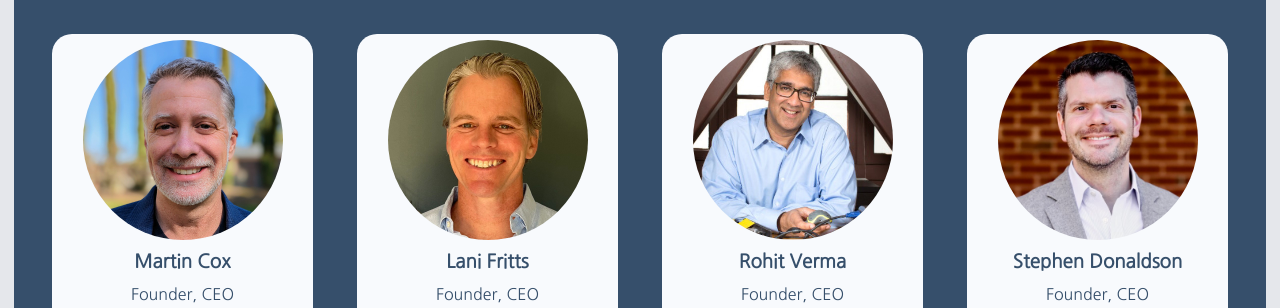
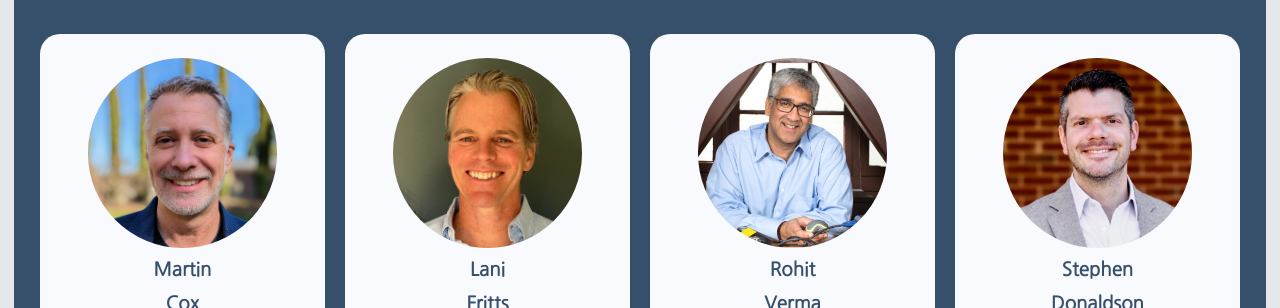
Before and after one commit to dustinhcox/anchornetworks, a plain HTML site: page about.html in a window 1280 px wide. Shown: the part 519-827 px from the top of the page. Drawn offline with nearby package versions, Linux system fonts and the light colour scheme.

Commit message:
Responsive adjustments to About page

```diff
--- a/about.html
+++ b/about.html
@@ -46,7 +46,7 @@
                 <div id="abouttop">
                     <div id="aboutanimage"><img id="anlogo" src="images/icon.svg" alt="Anchor Networks Logo"/></div>
                     <div id="aboutantext">
-                        <p>Welcome to Anchor Networks, an IT Managed Service Provider that merges
+                        <p id="aboutpone">Welcome to Anchor Networks, an IT Managed Service Provider that merges
                         technology with an unwavering commitment to the healthcare and Applied Behavior Analysis (ABA) industries. Established in 2003
                         out of a compelling need for compassionate guidance, our journey began by offering assistance to a select group of partners.</p>
                         <p>Today, our mission is elevated, driven by a dedicated leadership team that doesn't just understand Technology and ABA, but lives
@@ -56,25 +56,29 @@
                 <div id="founders">
                     <div class="profile">
                         <img class="profilephoto" src="images/mc.jpeg" alt="Martin Cox Profile Photo"/>
-                        <h3>Martin Cox</h3>
+                        <h3>Martin</h3>
+                        <h3>Cox</h3>
                         <p>Founder, CEO</p>
                         <a href="https://www.linkedin.com/in/martycox/"><img class="profilelinkedin" src="images/LI-Logo.png" alt="LinkedIn Logo"/></a>
                     </div>
                     <div class="profile">
                         <img class="profilephoto" src="images/lf.jpeg" alt="Martin Cox Profile Photo"/>
-                        <h3>Lani Fritts</h3>
+                        <h3>Lani</h3>
+                        <h3>Fritts</h3>
                         <p>Founder, CEO</p>
                         <a href="https://www.linkedin.com/in/martycox/"><img class="profilelinkedin" src="images/LI-Logo.png" alt="LinkedIn Logo"/></a>
                     </div>
                     <div class="profile">
                         <img class="profilephoto" src="images/rv.jpeg" alt="Martin Cox Profile Photo"/>
-                        <h3>Rohit Verma</h3>
+                        <h3>Rohit</h3>
+                        <h3>Verma</h3>
                         <p>Founder, CEO</p>
                         <a href="https://www.linkedin.com/in/martycox/"><img class="profilelinkedin" src="images/LI-Logo.png" alt="LinkedIn Logo"/></a>
                     </div>
                     <div class="profile">
                         <img class="profilephoto" src="images/sd.jpeg" alt="Martin Cox Profile Photo"/>
-                        <h3>Stephen Donaldson</h3>
+                        <h3>Stephen</h3>
+                        <h3>Donaldson</h3>
                         <p>Founder, CEO</p>
                         <a href="https://www.linkedin.com/in/martycox/"><img class="profilelinkedin" src="images/LI-Logo.png" alt="LinkedIn Logo"/></a>
                     </div>
--- a/styles/style.css
+++ b/styles/style.css
@@ -467,13 +467,15 @@ footer {
     align-items: center;
     gap: 5%;
 }
+#aboutpone {
+    margin-bottom: 10px;
+}
 #anlogo {
     height: auto;
     max-width: 100%;
 }
 #founders {
-    display: grid;
-    grid-template-columns: repeat(auto-fill, minmax(260px, 1fr));
+    display: flex;
     gap: 20px;
 }
 @media (max-width:935px) {
```
